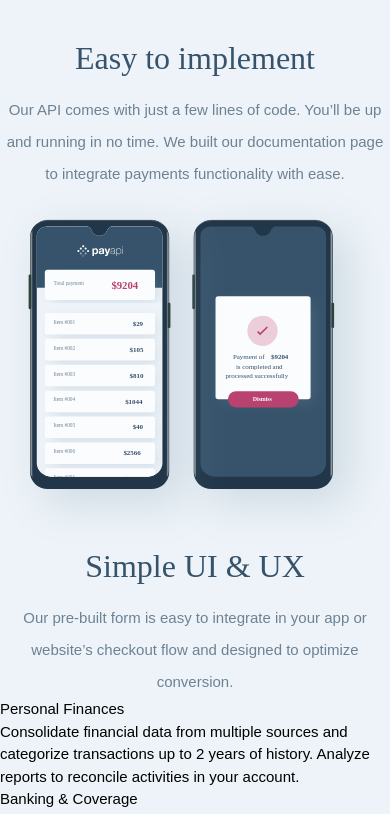
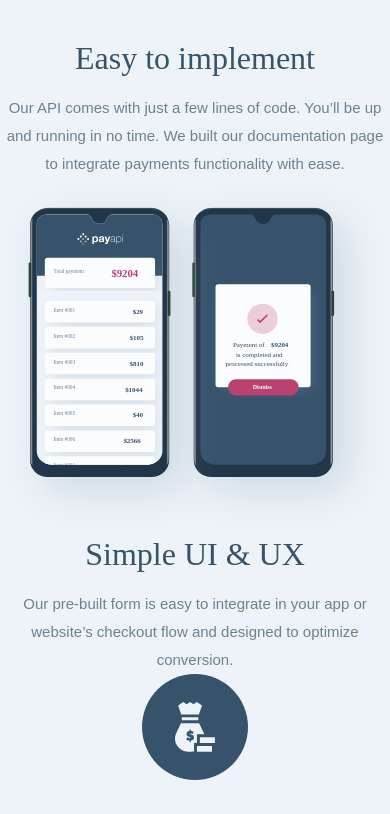
Before and after one commit to ittybe/payapi, a React (Create React App) app: page / in a window 390 px wide. Shown: the part 1366-2180 px from the top of the page. Built offline with nearby package versions, Linux system fonts and the light colour scheme.

Commit message:
pros section mobile styles

```diff
--- a/src/Home.css
+++ b/src/Home.css
@@ -9,6 +9,7 @@
 .heading {
     @apply leading-tight;
     font-family: var(--heading-font-family);
+    font-size: var(--m-heading);
     text-align: center;
 }
 
@@ -56,3 +57,19 @@
 .text-under-image-section {
     text-align: center;
 }
+
+.text-under-image-section>div:last-child>div:first-child {
+    @apply big-heading mb-4;
+}
+
+.text-under-image-section>div:last-child>div:last-child {
+    @apply  leading-7;
+}
+
+.pro>div:nth-child(1){
+    @apply inline-block mb-8;
+}
+
+.pro>div:nth-child(2) {
+    font-size: var(--m-heading);
+}
--- a/src/Home.js
+++ b/src/Home.js
@@ -12,6 +12,8 @@ import googleLogo from "./assets/shared/desktop/google.svg"
 
 import easyToImp from "./assets/home/desktop/illustration-easy-to-implement.png"
 import simpleUi from "./assets/home/desktop/illustration-simple-ui.svg"
+
+import personalFinances from "./assets/home/desktop/icon-personal-finances.svg"
 
 
 export class Home extends react.Component {
@@ -64,8 +66,8 @@ export class Home extends react.Component {
                     </div>
                     {/* text */}
                     <div>
-                        <div className="big-heading text-blue mb-4">Easy to implement</div>
-                        <div className="text-light-blue leading-8">Our API comes with just a few lines of code. You’ll be up and running in
+                        <div className="text-blue">Easy to implement</div>
+                        <div className="text-light-blue">Our API comes with just a few lines of code. You’ll be up and running in
     no time. We built our documentation page to integrate payments functionality
     with ease.</div>
                     </div>
@@ -78,21 +80,23 @@ export class Home extends react.Component {
                     </div>
                     {/* text */}
                     <div>
-                        <div className="big-heading text-blue mb-4">Simple UI &amp; UX</div>
-                        <div className="text-light-blue leading-8">
+                        <div className="text-blue">Simple UI &amp; UX</div>
+                        <div className="text-light-blue">
                         Our pre-built form is easy to integrate in your app or website’s checkout
     flow and designed to optimize conversion.
                         </div>
                     </div>
                 </div>
                 {/* pros style it with grid*/}
-                <div>
-                    <div>
+                <div className="pros-section">
+                    <div className="pro text-center">
                         {/* image */}
-                        <div></div>
+                        <div className="inline-block mb-8">
+                            <img src={personalFinances} alt="" />
+                        </div>
                         {/* text */}
-                        <div>Personal Finances</div>
-                        <div>Consolidate financial data from multiple sources and categorize transactions up to
+                        <div className="text-blue font-bold mb-4">Personal Finances</div>
+                        <div className="text-light-blue">Consolidate financial data from multiple sources and categorize transactions up to
     2 years of history. Analyze reports to reconcile activities in your account.
 </div>
                     </div>
```
